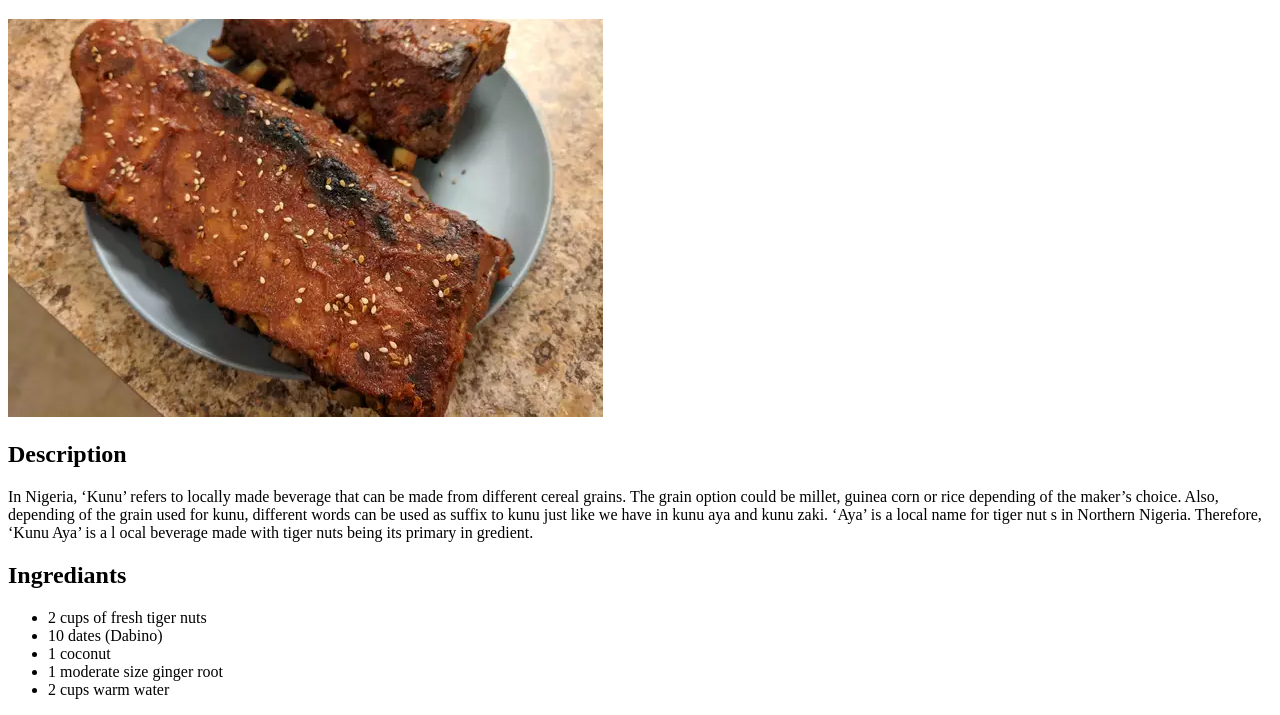
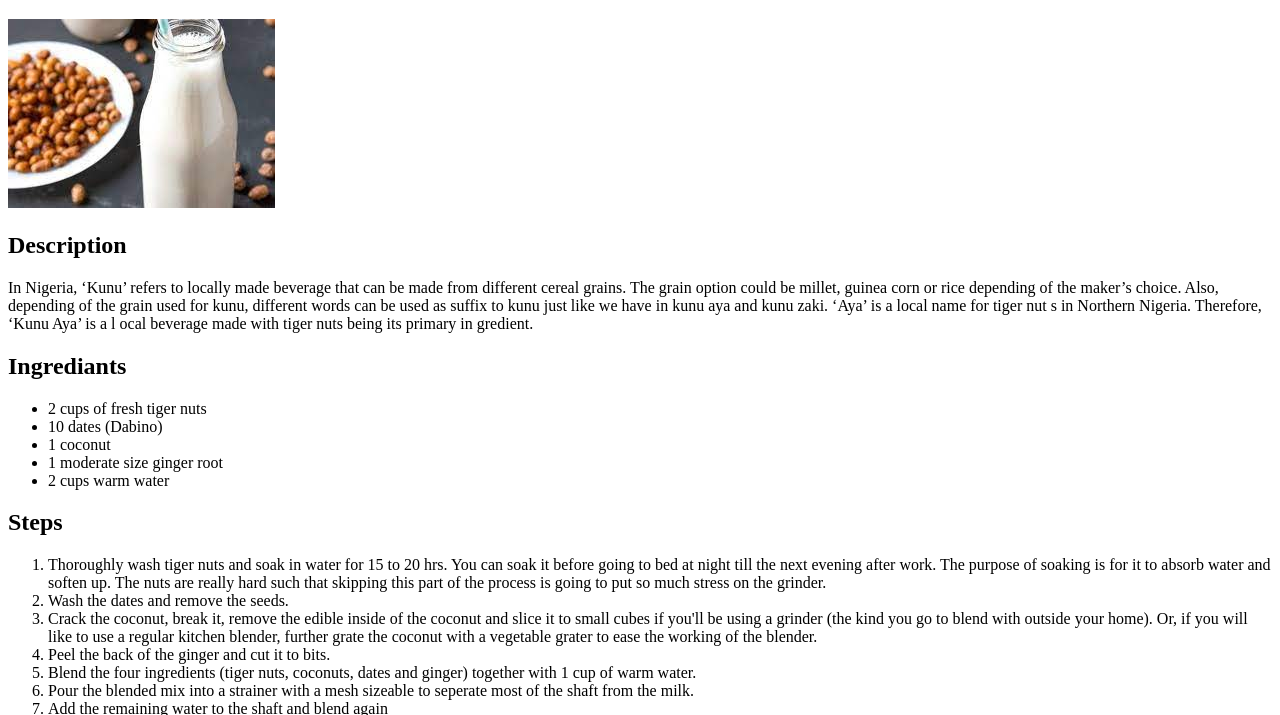
Before and after one commit to lukman155/odin-recipes, a plain HTML site: page recipes/kunun_aya.html in a window 1280 px wide. Shown: the part 61-776 px from the top of the page. Drawn offline with Linux system fonts and the light colour scheme.

Commit message:
Add image for kunun aya recipe page

```diff
--- a/recipes/kunun_aya.html
+++ b/recipes/kunun_aya.html
@@ -8,11 +8,11 @@
 </head>
 <body>
     <h1>Spicy Korean Lamp Chops</h1>
-    <img src="../photos/kribs.webp" alt="A glass of Kunun Aya">
+    <img src="../photos/aya.jpeg" alt="A glass of Kunun Aya">
 
     <h2>Description</h2>
     <p>In Nigeria, ‘Kunu’ refers to locally made beverage
-        that can be made from different cereal grains.
+        that can  be made from different cereal grains.
         The grain option could be millet, guinea corn or
         rice depending of the maker’s choice. Also, depending
         of the grain used for kunu, different words
```
Also changed, not shown: photos/aya.jpeg (added).
